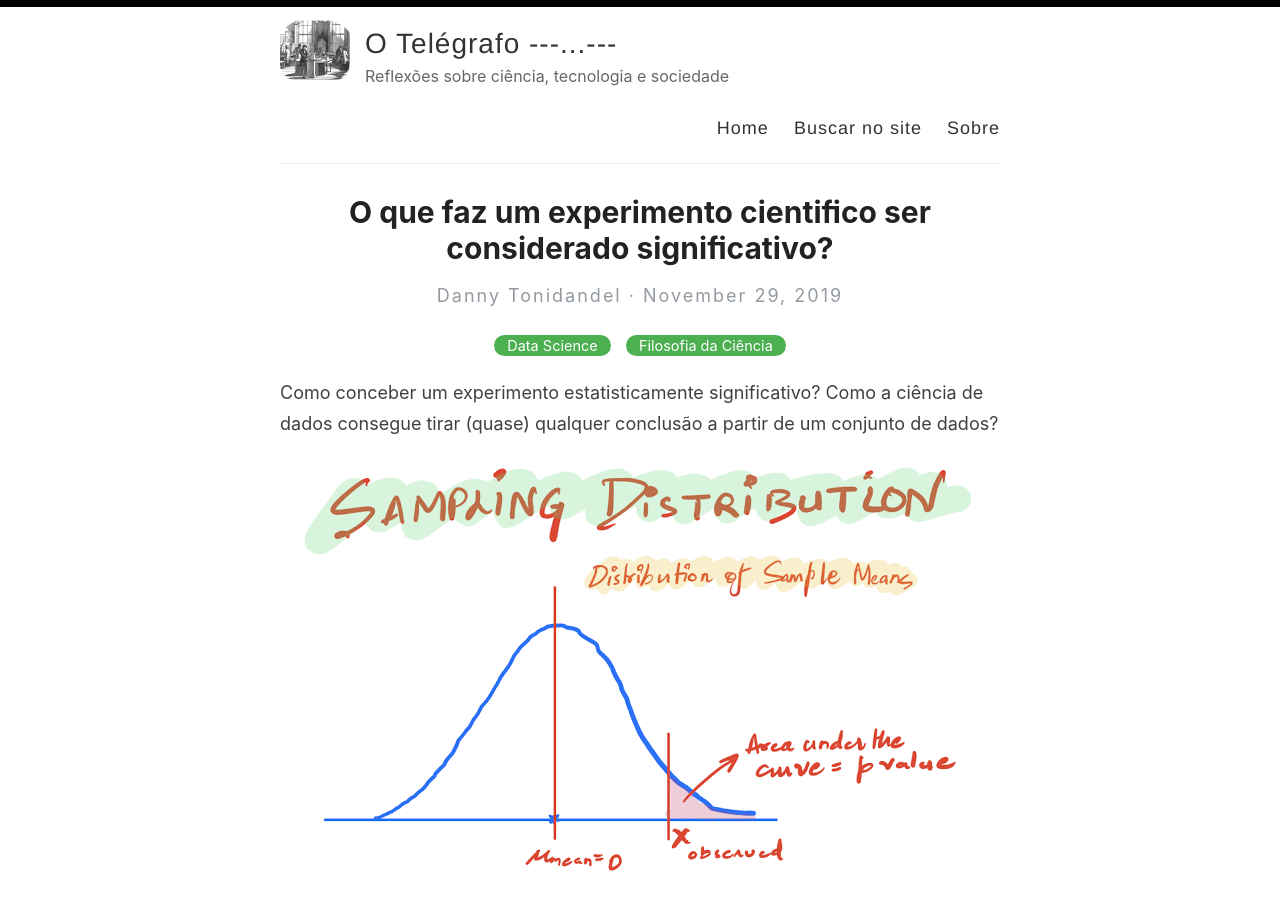
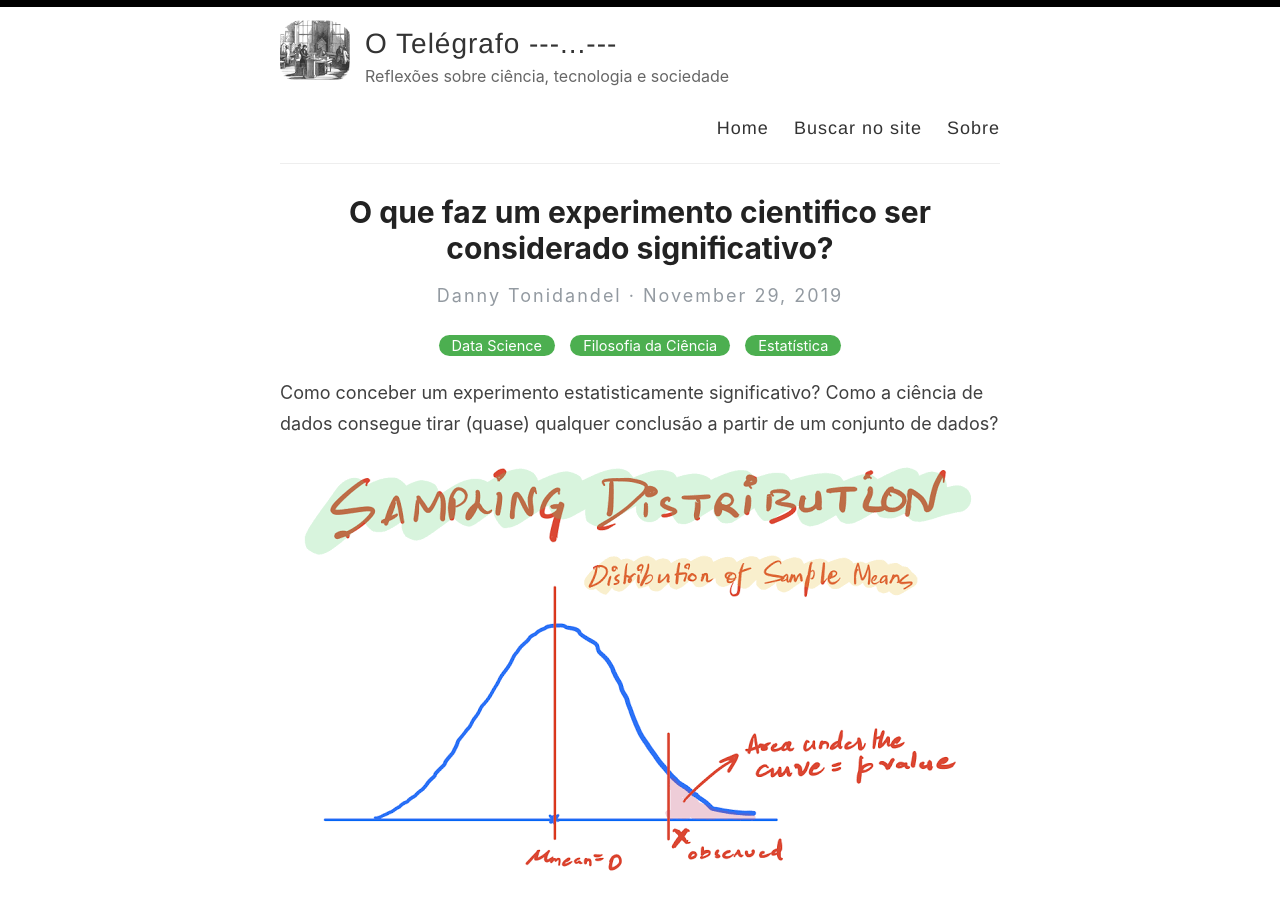
Before and after one commit to tonidandel/otelegrafo_, a Jekyll site: the page built from _posts/2019-11-29-o-que-faz-um-experimento-cientifico-ser-considerado-significativo.md, in a window 1280 px wide and 900 px high. Built offline with Jekyll 4.4.1, drawn with Linux system fonts in a browser that asks for light colours; nearby versions of some CDN libraries; some web fonts are replaced; formulas are drawn with MathJax 3.

Commit message:
Mudanças a serem submetidas: 	modified:   _posts/2019-11-29-o-que-faz-um-experimento-cientifico-ser-considerado-significativo.md 	deleted:    images/researchgate.png 	deleted:    images/reverie-demo.png

```diff
--- a/_posts/2019-11-29-o-que-faz-um-experimento-cientifico-ser-considerado-significativo.md
+++ b/_posts/2019-11-29-o-que-faz-um-experimento-cientifico-ser-considerado-significativo.md
@@ -1,7 +1,7 @@
 ---
 layout: post
 title: O que faz um experimento cientifico ser considerado significativo?
-categories: [Data Science, Filosofia da Ciência]
+categories: [Data Science,Filosofia da Ciência,Estatística]
 coments: true
 ---
 
```
Also changed, not shown: images/researchgate.png (deleted), images/reverie-demo.png (deleted).
